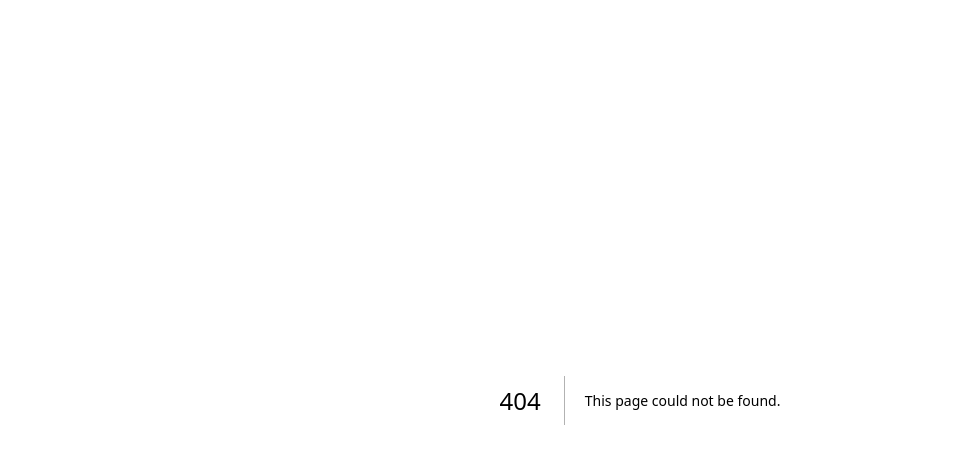
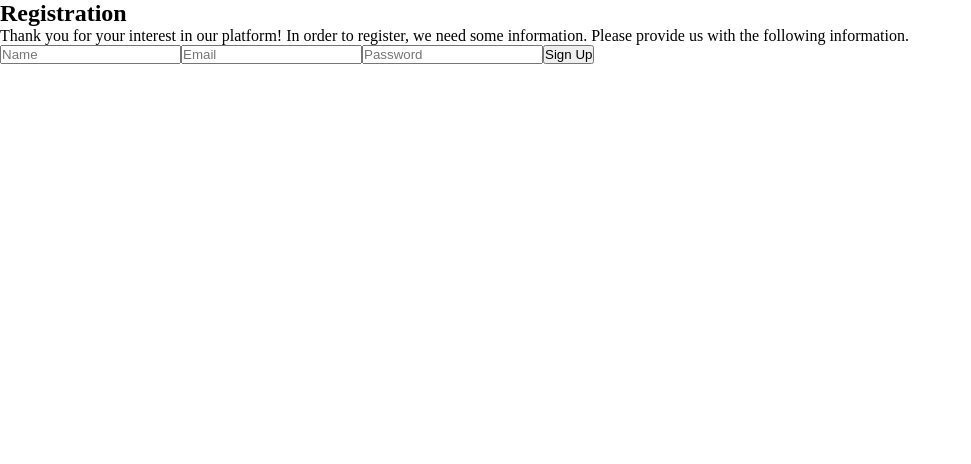
Before and after one commit to 1evanter/nanny-services, a Next.js app: page /sign-up in a window 1280 px wide. Before the commit this address had no page. Shown: the top 464 px of the page, without its empty margins (0-971 px from the left). Built offline with nearby package versions, Linux system fonts and the light colour scheme; no server answers.

Commit message:
create sign up page

```diff
--- /dev/null
+++ b/src/app/sign-up/page.tsx
@@ -0,0 +1,7 @@
+import { SignUp } from "../components/SignUp/SignUp";
+
+export default function Page() {
+  return (
+     <SignUp />
+  );
+}
```
